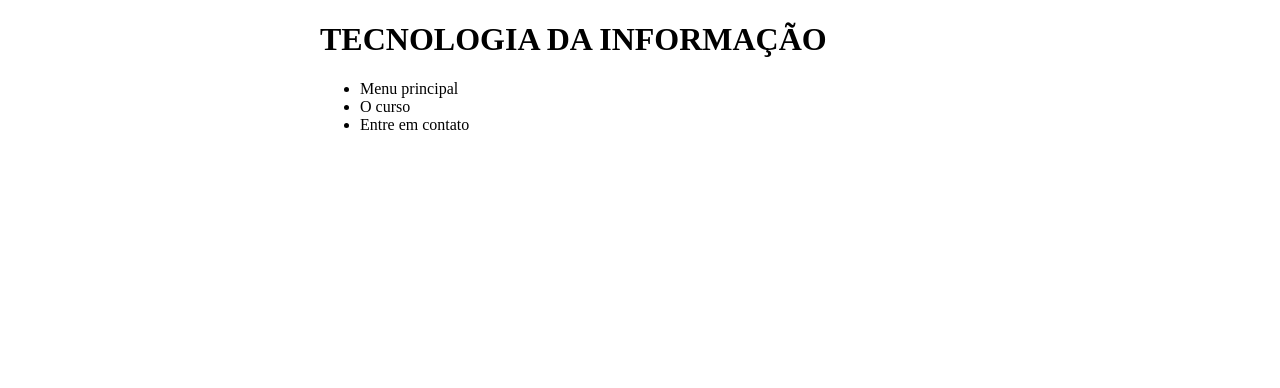
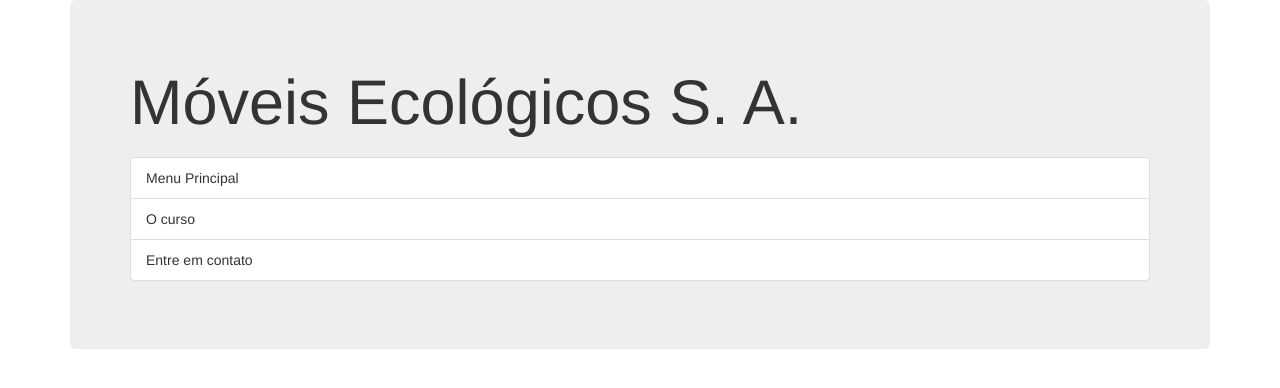
Before and after one commit to debora2001/tecinfo, a plain HTML site: page index.html in a window 1280 px wide. Drawn offline with nearby package versions, Linux system fonts and the light colour scheme.

Commit message:
Adicionando Bootstrap e removendo o arquivo principal.css

```diff
--- a/estilo.css
+++ /dev/null
@@ -1,11 +0,0 @@
-<h1{
-	font-family: sans-serif;
-}
-
-<li{
-	font-family: monospace;
-}
-body{
-	width: 50%;
-	margin: auto;
-}
--- a/index.html
+++ b/index.html
@@ -1,30 +1,34 @@
 <!DOCTYPE html>
-<!DOCTYPE html>
-
 <html>
 <head>
-	<!-- tags meta ...-->
-	<link rel="stylesheet" type="text/css" href="estilo.css">
-	<meta charset="utf-8">
-	<meta name="description"content="TECINFO">
-	<meta name="keywords"content="TECNOLOGIA DA INFORMAÇÃO">
-	<title>Curso TecInfo</title>
+	<!--tags meta ...-->
+	<link rel="stylesheet" href="estilo.css">
+	<meta charset="utf-8"/>
+	<meta name="description" content="TECINFO">
+	<meta name="keywords" content="TECNOLOGIA DA INFORMAÇÃO">
+	<script type="principal.js"></script>
+	<link rel="stylesheet" href="http://netdna.bootstrapcdn.com/bootstrap/3.1.1/css/bootstrap.min.css">
+	<title>Curso Tecinfo</title>
 
-	<!-- tags meta, link e title ...-->
-	<script scr="principal.js"></script>
 </head>
+
 <body onload="trocaBanner();">
-
-	<h1> TECNOLOGIA DA INFORMAÇÃO</h1>
-	<ul>
-		<li>Menu principal</li>
-		<li>O curso</li>
-		<li>Entre em contato</li>
-
-
-	</ul>
-
-	<!-- tag h1 ...-->
-	<h2 id= mensagem> </h2>
+		<div class="container">
+			<div class="jumbotron">
+				<h1>Móveis Ecológicos S. A.</h1>
+					<h2 id="mensagem"></h2>
+						<ul class="list-group">
+							<li class="list-group-item">
+								Menu Principal
+							</li>
+							<li class="list-group-item">
+								O curso
+							</li>
+							<li class="list-group-item">
+								Entre em contato
+							</li>
+						</ul>
+			</div>
+		</div>
 </body>
 </html>
```
